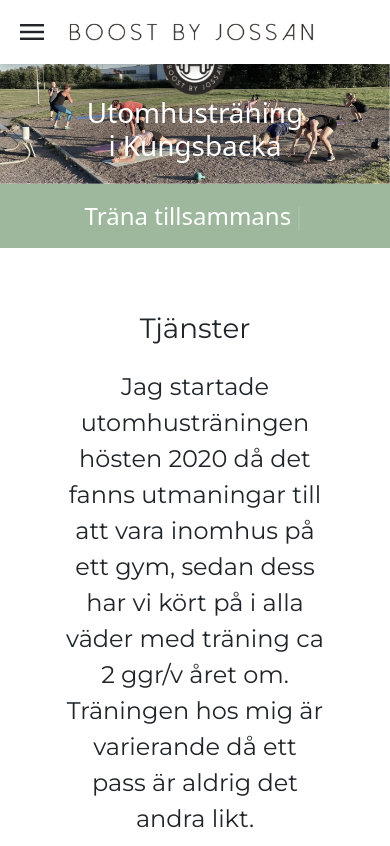
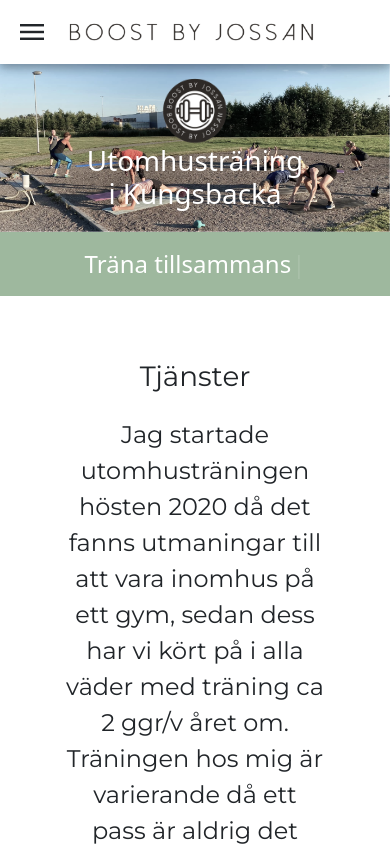
Before and after one commit to JannieBackman/examensarbete, a React (Create React App) app: page / in a window 390 px wide. Shown: the top 846 px of the page. Built offline with nearby package versions, Linux system fonts and the light colour scheme; a web font is replaced by a local one.

Commit message:
fixed header in mobile view

```diff
--- a/src/components/Header.css
+++ b/src/components/Header.css
@@ -39,3 +39,9 @@
   font-weight: 400;
   margin: 0;
 }
+
+@media (max-width: 790px) {
+  .header-container {
+    padding: 0;
+  }
+}
--- a/src/components/MobileHeader.jsx
+++ b/src/components/MobileHeader.jsx
@@ -13,7 +13,6 @@ function NavMobile() {
       <div
         className='nav-mobile'
         style={{
-          position: "absolute",
           alignItems: "center",
         }}
       >
```
